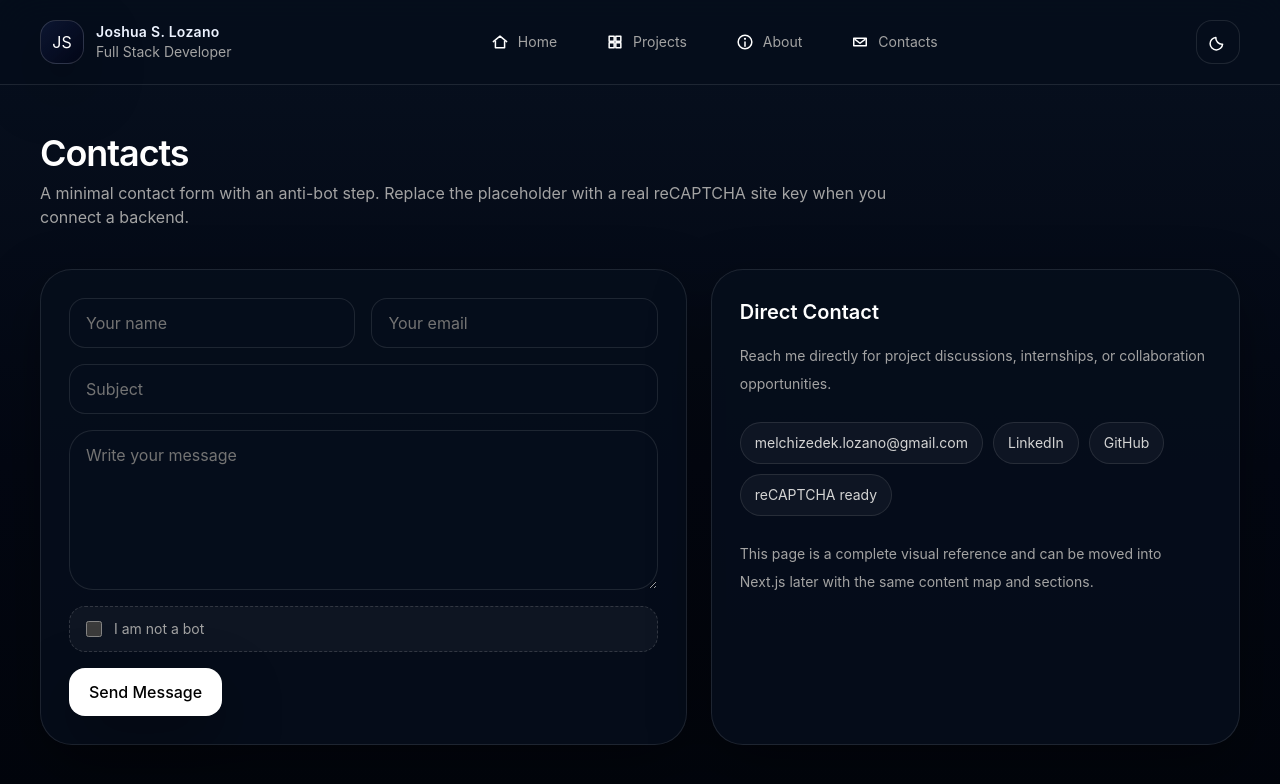
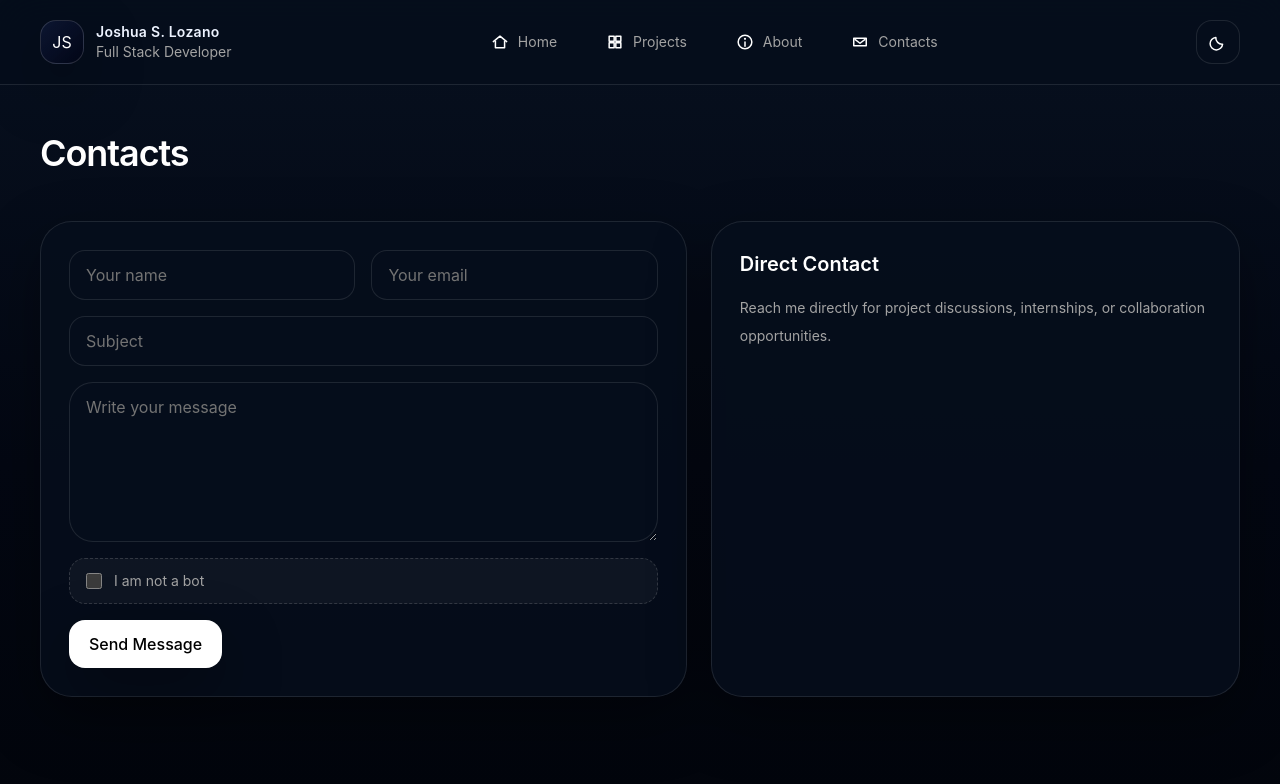
Before and after one commit to JoshuaLozano04/Github-Portfolio, a Next.js app: page /contacts in a window 1280 px wide. Shown: the top 784 px of the page. Built offline with nearby package versions, Linux system fonts and the light colour scheme.

Commit message:
temporarily removed direct contact

```diff
--- a/components/portfolio-sections.tsx
+++ b/components/portfolio-sections.tsx
@@ -318,10 +318,11 @@ export function ContactsPage() {
           <h3 className="text-xl font-semibold text-white">{copy.hero.contactSideTitle}</h3>
           <p className="mt-4 text-sm leading-7 text-neutral-400">{copy.hero.contactSideCopy}</p>
           <div className="mt-6 flex flex-wrap gap-2.5">
-            <Chip>melchizedek.lozano@gmail.com</Chip>
-            <Chip>LinkedIn</Chip>
-            <Chip>GitHub</Chip>
-            <Chip>reCAPTCHA ready</Chip>
+              {/* <Chip>melchizedek.lozano@gmail.com</Chip>
+              <Chip>LinkedIn</Chip>
+              <Chip>GitHub</Chip>
+              <Chip>reCAPTCHA ready</Chip>
+              */}
           </div>
           <p className="mt-6 text-sm leading-7 text-neutral-400">{copy.hero.contactNote}</p>
         </article>
--- a/data/portfolio.ts
+++ b/data/portfolio.ts
@@ -76,12 +76,12 @@ export const portfolioCopy: LocaleCopy = {
     aboutTitle: 'About',
     aboutDescription: 'Skills and programming languages grouped into a simple, readable layout.',
     contactsTitle: 'Contacts',
-    contactsDescription: 'A minimal contact form with an anti-bot step. Replace the placeholder with a real reCAPTCHA site key when you connect a backend.',
+    contactsDescription: '',
     submitButton: 'Send Message',
     contactSideTitle: 'Direct Contact',
     contactSideCopy: 'Reach me directly for project discussions, internships, or collaboration opportunities.',
-    contactNote: 'This page is a complete visual reference and can be moved into Next.js later with the same content map and sections.',
-    footer: 'Built from the CV reference and workspace assets.'
+    contactNote: '',
+    footer: ''
   },
   featured: 'Featured Projects',
   filters: ['All', 'Web', 'Database', 'Desktop', 'Game', 'AI'],
```
